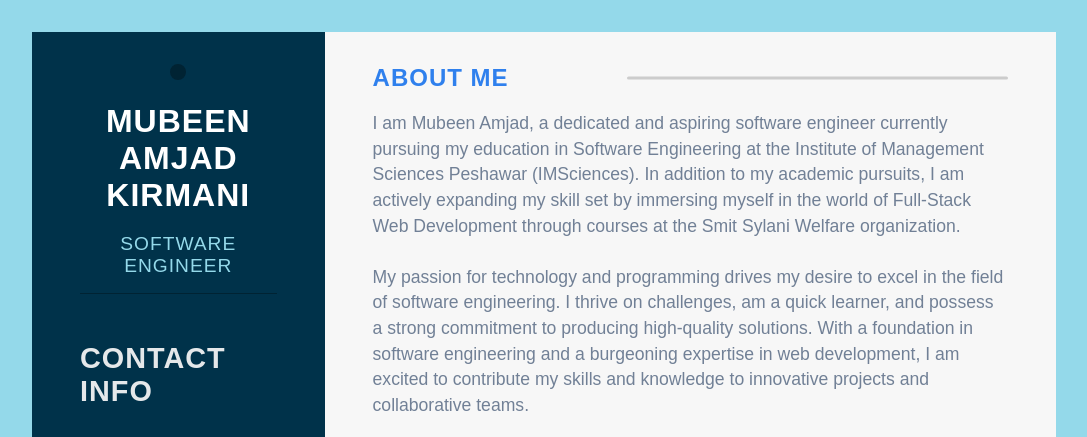
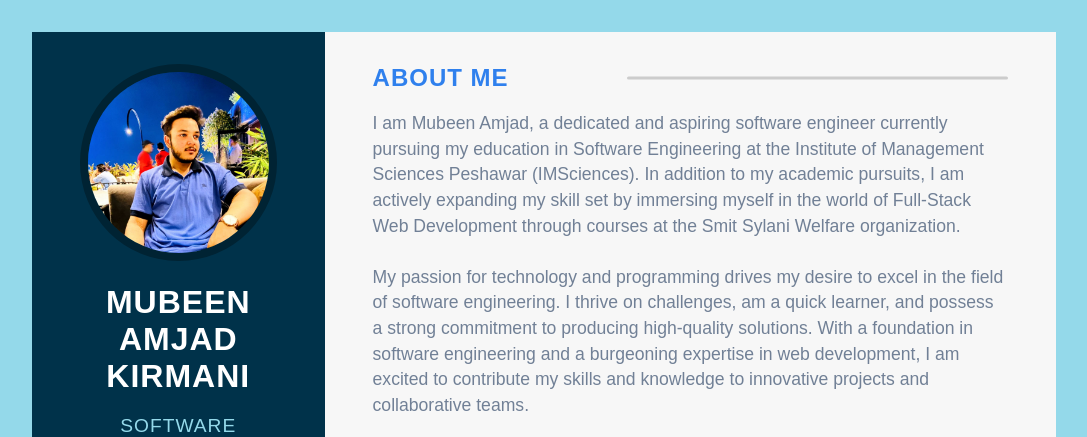
Before and after one commit to mubeenamjad22/Resume-project, a plain HTML site: page index.html in a window 1280 px wide. Shown: the top 437 px of the page, without its empty margins (96-1183 px from the left). Drawn offline with Linux system fonts and the light colour scheme.

Commit message:
this is my resp

```diff
--- a/index.html
+++ b/index.html
@@ -16,7 +16,7 @@
             <div class="left-content">
                 <div class="profile">
                     <div class="image">
-                        <img src="c:\Users\AIZAZ\Downloads\88789944-8cbb-46d6-9ff7-196e27135fa7.jpg" alt="">
+                       <img src="mubeen.jpg" alt="">
                     </div>
                     <h2 class="name">Mubeen Amjad Kirmani</h2>
                     <p class="career">Software Engineer</p>
```
Also changed, not shown: mubeen.jpg (added).
